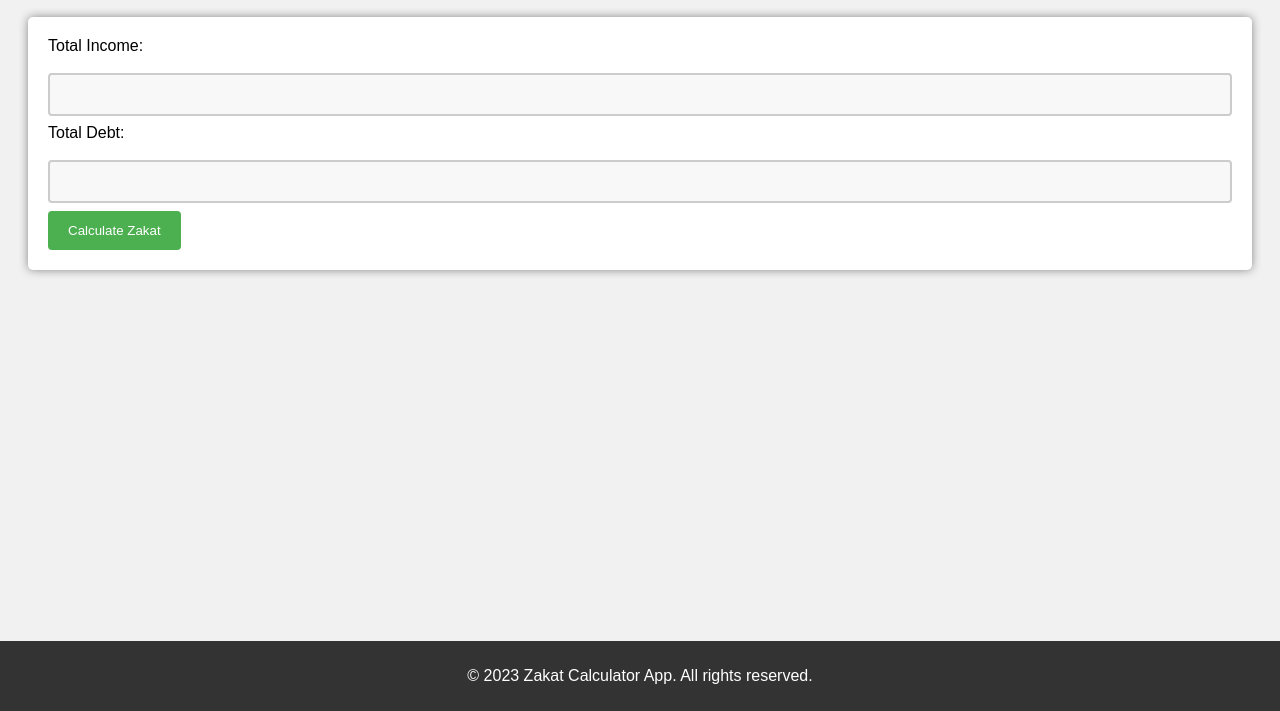
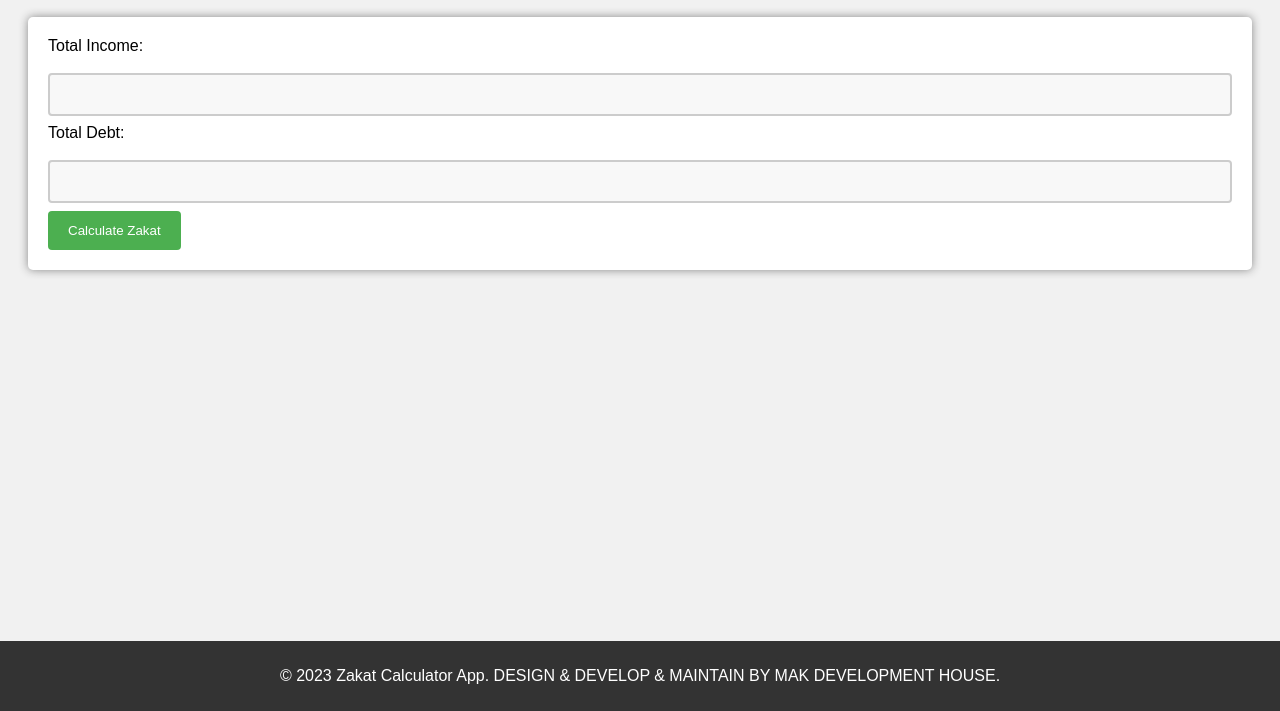
Before and after one commit to makstyle119/zakatCalculator, a plain HTML site: page index.html in a window 1280 px wide. Shown: the part 89-800 px from the top of the page. Drawn offline with Linux system fonts and the light colour scheme.

Commit message:
handle footer

```diff
--- a/index.html
+++ b/index.html
@@ -22,8 +22,8 @@
     <div id="output"></div>
     <footer>
       <p>
-        &copy; <span id="getYear"></span> Zakat Calculator App. All rights
-        reserved.
+        &copy; <span id="getYear"></span> Zakat Calculator App. DESIGN & DEVELOP
+        & MAINTAIN BY MAK DEVELOPMENT HOUSE.
       </p>
     </footer>
     <script src="app.js"></script>
```
